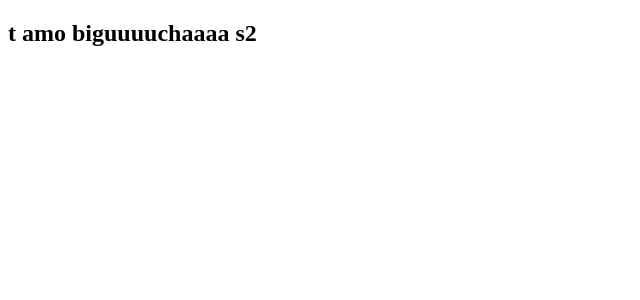
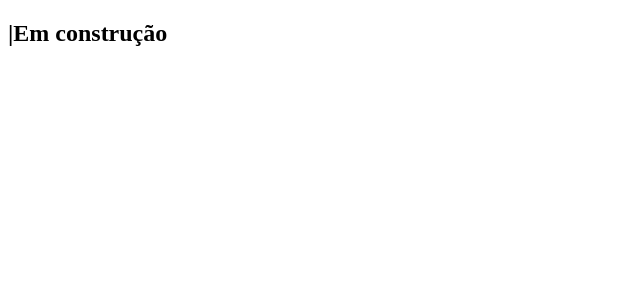
Before and after one commit to jvnakad/curso.dev, a Next.js app: page / in a window 1280 px wide. Shown: the top 300 px of the page, without its empty margins (0-640 px from the left). Built offline with nearby package versions, Linux system fonts and the light colour scheme.

Commit message:
Atualizando index

```diff
--- a/pages/index.js
+++ b/pages/index.js
@@ -1,5 +1,5 @@
 function Home() {
-  return <h2>t amo biguuuuchaaaa s2</h2>;
+  return <h2>|Em construção</h2>;
 }
 
 export default Home;
```
